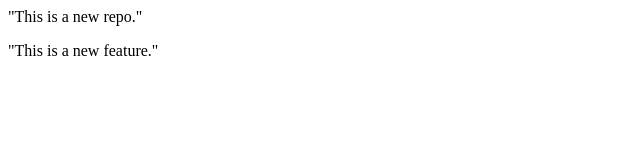
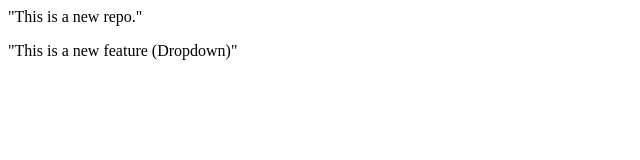
Before and after one commit to Kari037S/LocalRepo, a plain HTML site: page index.html in a window 1280 px wide. Shown: the full height of the page, 0-640 px from the left. Drawn offline with Linux system fonts and the light colour scheme.

Commit message:
Add Dropdown

```diff
--- a/index.html
+++ b/index.html
@@ -1,2 +1,2 @@
 <p>"This is a new repo."</p>
-<p>"This is a new feature."</p>
+<p>"This is a new feature (Dropdown)"</p>
```
